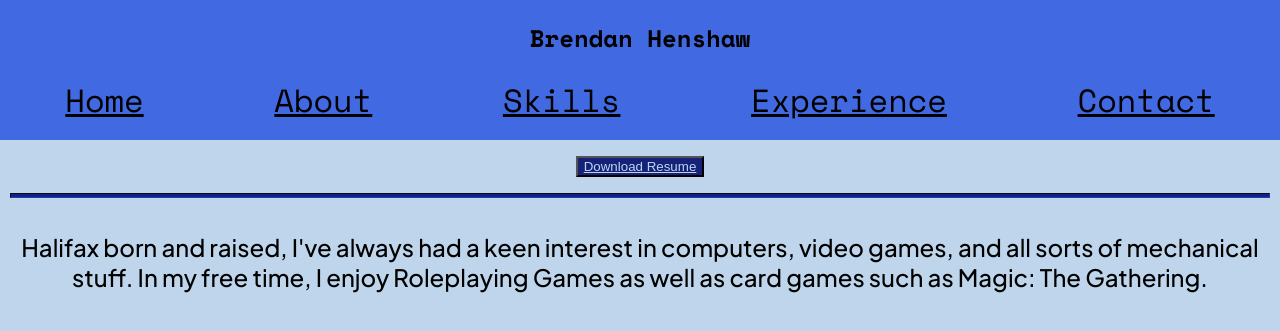
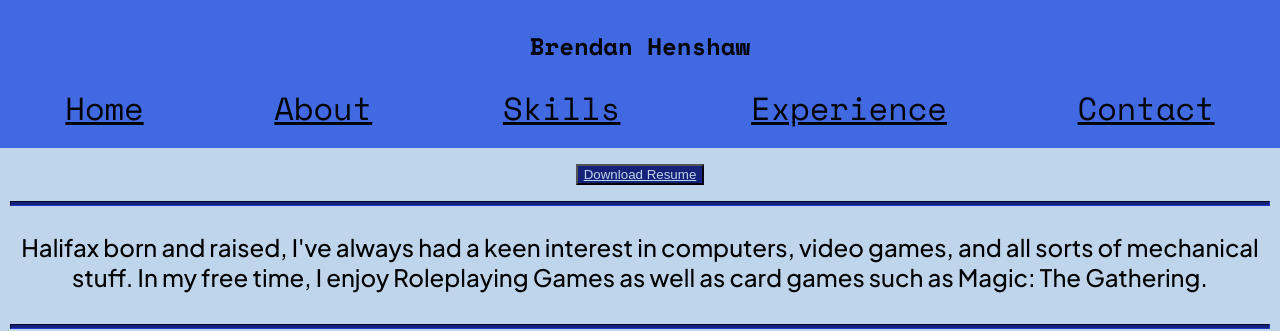
Before and after one commit to BrendanHenshaw/WEBD1000-Portfolio-Site, a plain HTML site: page index.html in a window 1280 px wide. Shown: the top 331 px of the page. Drawn offline with nearby package versions, Linux system fonts and the light colour scheme.

Commit message:
Updated Vision Margin, Finished Portfolio

```diff
--- a/styles.css
+++ b/styles.css
@@ -55,7 +55,7 @@
 }
 
 #hero {
-
+    padding-top: 0.5rem;
 }
 
 #cta a {
@@ -66,8 +66,8 @@
     padding-top: 1rem;
 }
 
-#vision {
-
+#vision p {
+    margin: 1rem
 }
 
 #vision hr {
```
